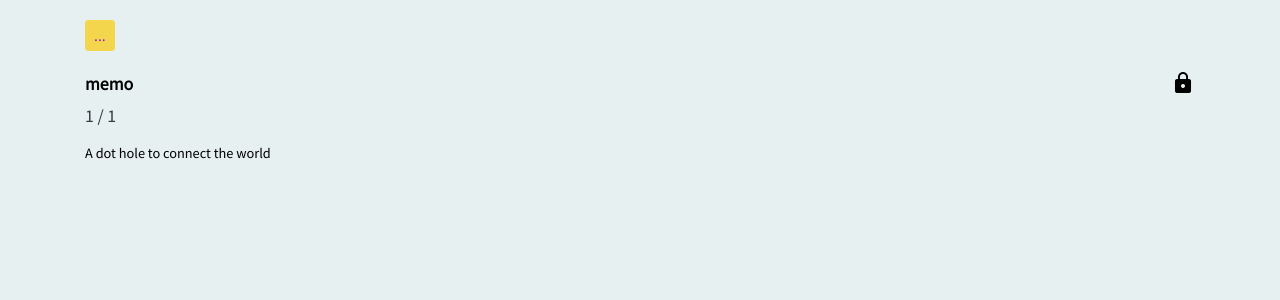
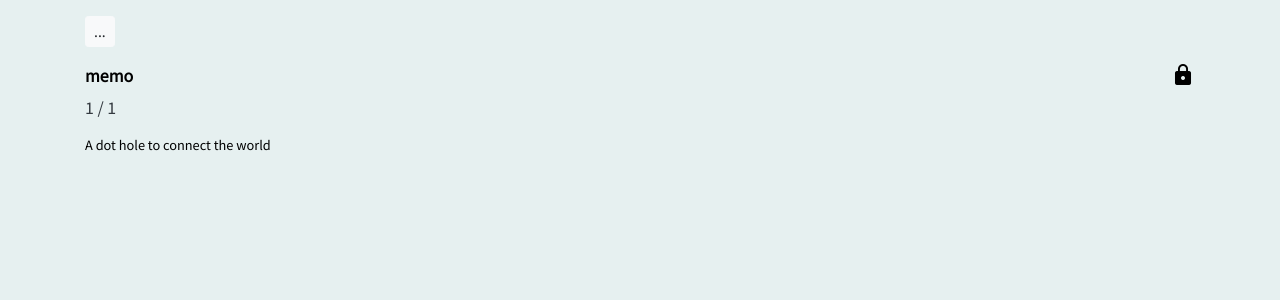
Before and after one commit to bobnorigun/memoir, a Django app: page / in a window 1280 px wide. Shown: the top 300 px of the page. Run offline with Django 3.2, Linux system fonts and the light colour scheme; data that the repository does not hold is empty; some libraries are stand-ins or nearby versions.

Commit message:
Update base.html
last

```diff
--- a/blog/templates/blog/base.html
+++ b/blog/templates/blog/base.html
@@ -28,7 +28,7 @@
                     {% for post in modified|slice:":10" %}
                         <a href="{% url 'post_detail' pk=post.pk %}"><button type="button" class="btn btn-primary btn-sm">{{ post.title|truncatechars:20 }}</button></a>
                     {% endfor %}
-                    <button  class="btn btn-primary btn-sm" onclick="onoffMenus()">...</button>
+                    <button  class="btn btn-light btn-sm" onclick="onoffMenus()">...</button>
                 </div>
                 <div class="btn-add" id="moreMenus" style="display: none;">
                     {% for post in modified|slice:"11:20" %}
```
